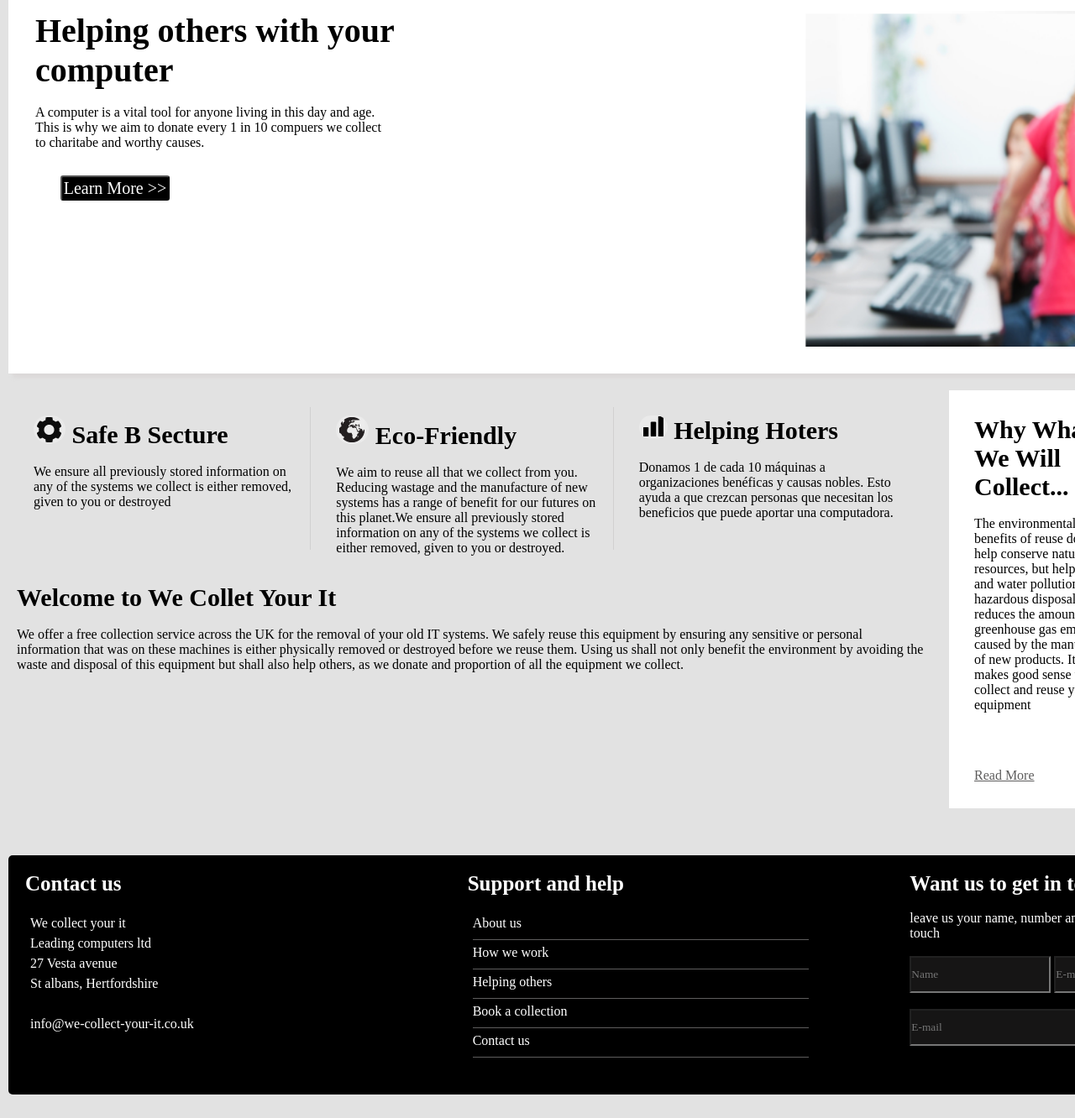
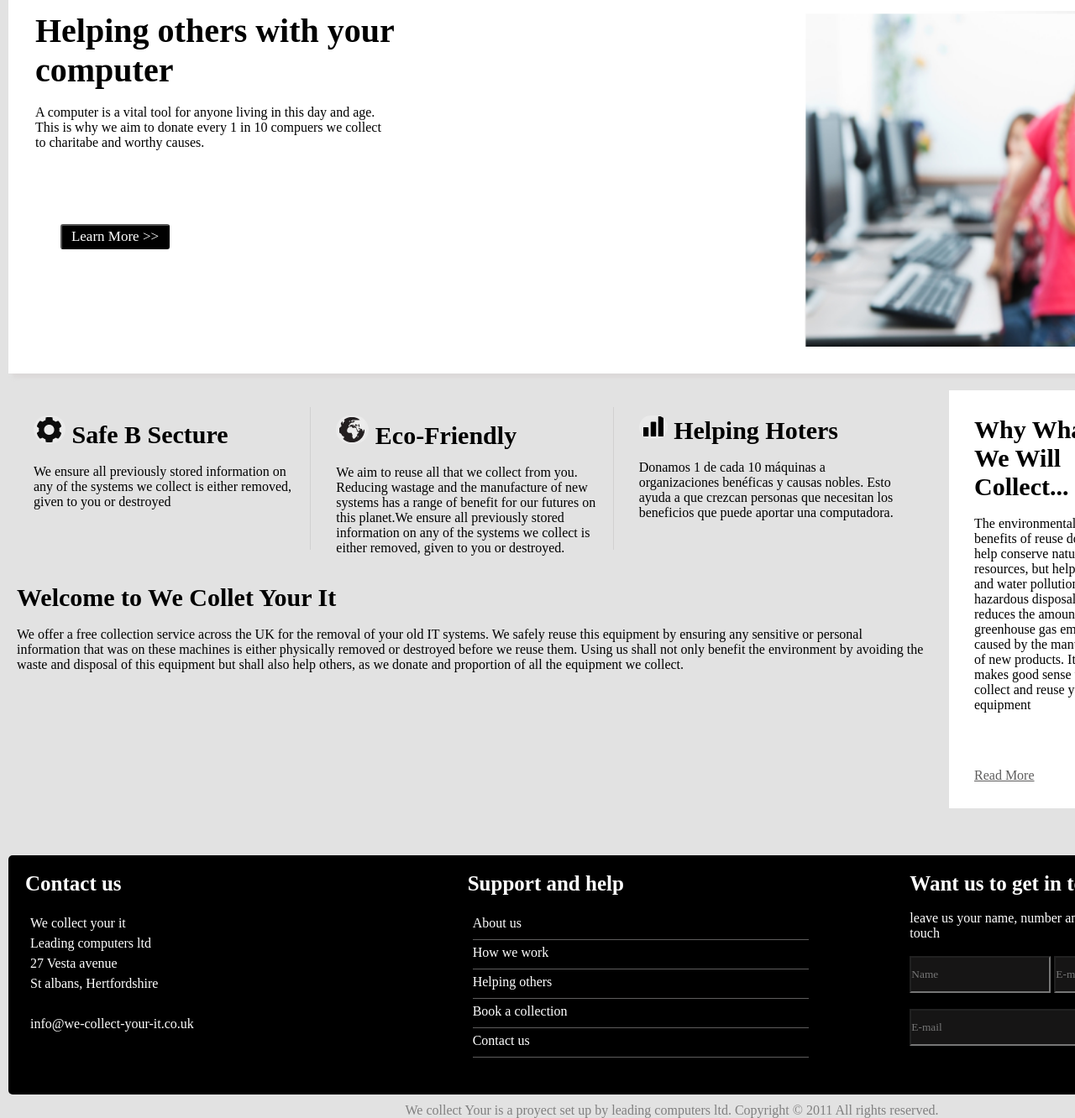
Before and after one commit to giovaCUDME/certificacion2, a plain HTML site: page index.html in a window 1280 px wide. Shown: the part 89-1421 px from the top of the page at 84% size. Drawn offline with Linux system fonts and the light colour scheme.

Commit message:
terminado

```diff
--- a/index.html
+++ b/index.html
@@ -19,7 +19,7 @@
                 <li><a class="nav a" href="">Home</a></li>
                 <li><a class="nav a" href="">About us</a></li>
                 <li><a class="nav a" href="">But act colletcion</a></li>
-                <li><a class="nav" href="">Contact</a></li>
+                <li><a class="nav" href="" ondblclick="contacto()">Contact</a></li>
             </ul>
 
         </ul>
@@ -40,7 +40,19 @@
                 </div>
 
             </div>
-            <button class="boton">Learn More >></button>
+
+
+
+
+            <section style="text-align: center; margin-top: 10%;">
+                <button class="boton" style="padding: 7px;" id="notificar">
+                    Learn More >>
+                </button>
+
+
+
+
+
             <br>
         </article>
         <article class="col-1">
@@ -114,14 +126,15 @@
                     <h2 class="g">Why Whaste? We Will Collect...</h2>
                 </div>
                 <br>
-                <p class="rec">The environmental and social benefits of reuse do not only help conserve natural resources, but help
+                <p class="rec">The environmental and social benefits of reuse do not only help conserve natural
+                    resources, but help
                     reduce air and water pollution caused by hazardous disposal. Reuse reduces the amount of greenhouse
                     gas
                     emissions caused by the manufacturing of new products. It simply makes good sense to let us collect
                     and
                     reuse your equipment</p>
 
-                    <a class="b" href="#">Read More</a>
+                <a class="b" href="#">Read More</a>
             </section>
             <article class="row ">
                 <img class="recicla" src="img/recycle.png" alt="">
@@ -178,8 +191,9 @@
         </article>
     </section>
 
+    <p class="s">We collect Your is a proyect set up by leading computers ltd. Copyright © 2011 All rights reserved. </p>
 
-
+    <Script src="java.js"></Script>
 </body>
 
 </html>
--- a/java.js
+++ b/java.js
@@ -0,0 +1,11 @@
+const notificarBtn = document.querySelector('#notificar');
+
+notificarBtn.addEventListener('click', () => {
+    Notification.requestPermission().then(resultado => {
+        console.log('respuesta: ', resultado);
+    })
+})
+
+function contacto(){
+    alert("+569 7895 3462")
+}
--- a/style.css
+++ b/style.css
@@ -84,8 +84,11 @@ body {
     color: white;
     width: 130px;
     height: 30px;
-    font-size: 20px;
+    font-size: 17px;
     border-radius: 3px;
+    display: flex;
+    justify-content: center;
+    align-items: center;
 }
 
 .niño{
@@ -176,3 +179,10 @@ background-color: rgb(22, 21, 21);
     border-right: #d1d0d0 solid 1px ;
     height: 150px;
 }
+
+.s{
+    display: flex;
+    justify-content: center;
+    align-items: center;
+    color: gray;
+}
```
